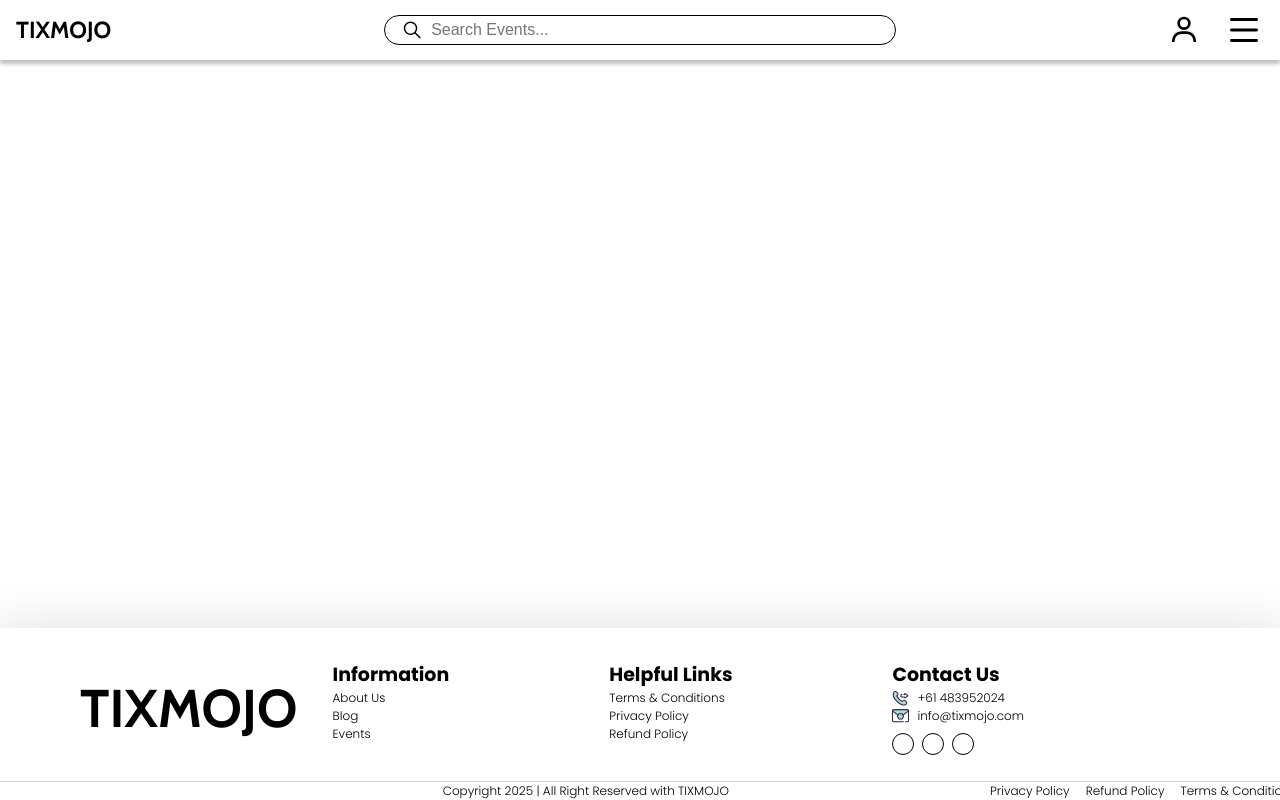
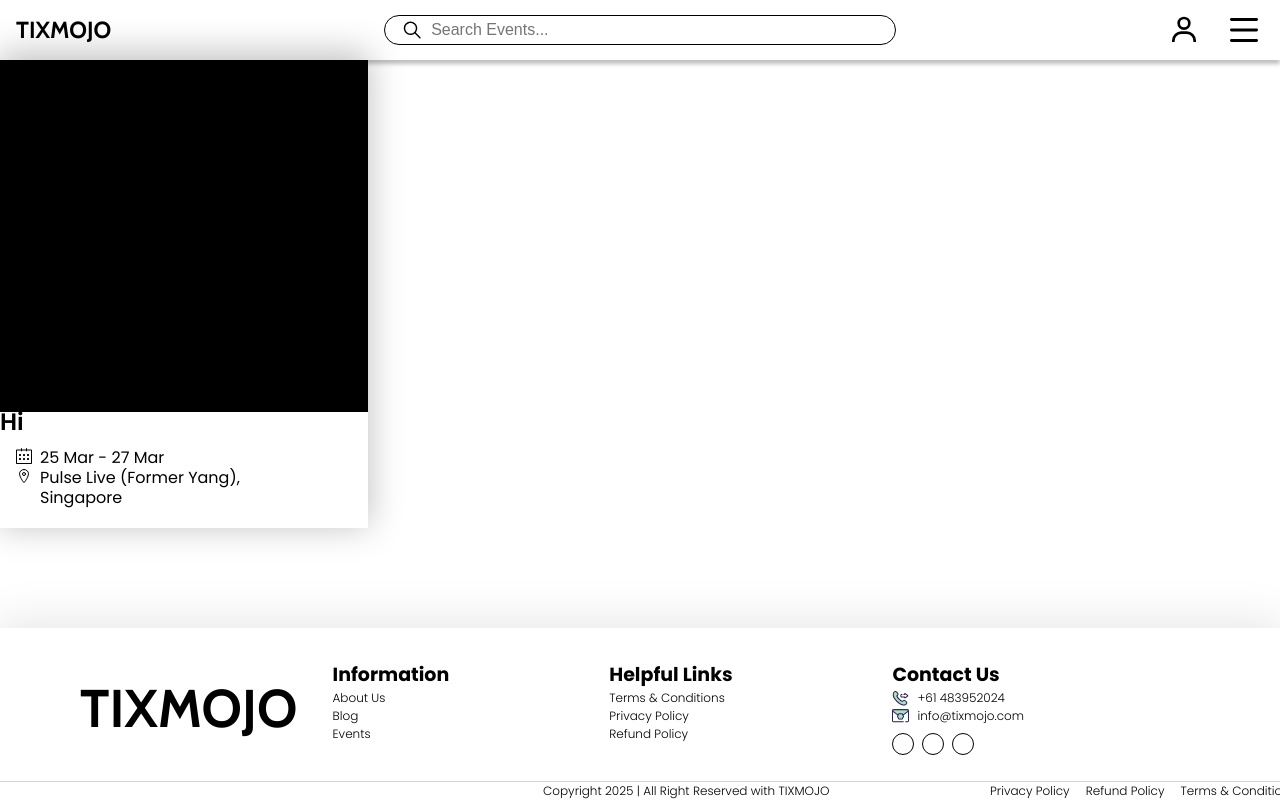
Before and after one commit to devanshtyagi26/Tixmojo, a React (Vite) app: page / in a window 1280 px wide. Built offline with nearby package versions, Linux system fonts and the light colour scheme.

Commit message:
footer links fixed

```diff
--- a/package.json
+++ b/package.json
@@ -16,6 +16,7 @@
     "react-dom": "^19.0.0",
     "react-i18next": "^15.4.1",
     "react-icons": "^5.5.0",
+    "react-router-dom": "^7.4.0",
     "styled-components": "^6.1.16"
   },
   "devDependencies": {
--- a/src/App.jsx
+++ b/src/App.jsx
@@ -1,11 +1,15 @@
+import { BrowserRouter, Routes, Route } from "react-router-dom";
+import Home from "./pages/Home";
+import PageNotFound from "./pages/PageNotFound";
 import Navbar from "./Components/Navbar";
 import Footer from "./Components/Footer";
+import { useState } from "react";
 import { SidebarScroll } from "./Components/Sidebar";
-import { useState } from "react";
+
 function App() {
   const [isSidebarOpen, setIsSidebarOpen] = useState(false);
   return (
-    <>
+    <BrowserRouter>
       <Navbar
         isSidebarOpen={isSidebarOpen}
         toggleScrollPage={() => setIsSidebarOpen((prev) => !prev)}
@@ -16,9 +20,12 @@ function App() {
           toggleScrollPage={() => setIsSidebarOpen((prev) => !prev)}
         />
       )}
-      {console.log(isSidebarOpen)}
+      <Routes>
+        <Route path="/" element={<Home />} />
+        <Route path="/page-not-found" element={<PageNotFound />} />
+      </Routes>
       <Footer />
-    </>
+    </BrowserRouter>
   );
 }
 
--- /dev/null
+++ b/src/Components/Cards.jsx
@@ -0,0 +1,83 @@
+import React from "react";
+import { SlCalender } from "react-icons/sl";
+import { IoLocationOutline } from "react-icons/io5";
+
+const style = {
+  card: {
+    position: "absolute",
+    width: "22.97rem",
+    height: "29.26rem",
+    boxShadow: "0px -0.28rem 2.05rem 0.14rem rgba(0, 0, 0, 0.25)",
+    background: "rgb(255, 255, 255)",
+  },
+  cardImage: {
+    width: "100%",
+    height: "75.2%",
+    backgroundColor: "rgb(0, 0, 0)",
+    backgroundSize: "cover",
+  },
+  cardTitle: {
+    color: "rgb(0, 0, 0)",
+    fontFamily: "Poppins",
+    fontSize: "23.78px",
+    fontWeight: 600,
+    lineHeight: "20.26px",
+    letterSpacing: "10%",
+    textAlign: "left",
+  },
+  details: {
+    display: "flex",
+    flexDirection: "column",
+    alignItems: "left",
+    padding: "1rem",
+  },
+  detailStrip: {
+    display: "flex",
+    alignItems: "flex-start",
+    justifyContent: "left",
+    gap: "0.5rem",
+  },
+  cardDetails: {
+    color: "rgb(0, 0, 0)",
+    fontFamily: "Poppins",
+    fontSize: "16px",
+    fontWeight: 400,
+    lineHeight: "20px",
+    letterSpacing: "10%",
+    textAlign: "left",
+    width: "70%",
+    display: "flex",
+    gap: "0.5rem",
+    flexwrap: "wrap",
+  },
+};
+
+function Cards({
+  eventName,
+  eventPoster,
+  eventAddress,
+  eventDate,
+  eventPrice,
+  eventRank,
+}) {
+  return (
+    <div className="card" style={style.card}>
+      <div className="cardImage" style={style.cardImage}></div>
+      <div className="cardTitle" style={style.cardTitle}>
+        {eventName}
+      </div>
+      <div className="details" style={style.details}>
+        <div className="eventDate" style={style.detailStrip}>
+          <SlCalender />
+          <p style={style.cardDetails}>{eventDate}</p>
+        </div>
+        <div className="eventAddress" style={style.detailStrip}>
+          <IoLocationOutline scale={1.5} />
+          <p style={style.cardDetails}>{eventAddress}</p>
+        </div>
+      </div>
+    </div>
+  );
+}
+
+export default Cards;
--- a/src/Components/Sidebar.jsx
+++ b/src/Components/Sidebar.jsx
@@ -3,13 +3,13 @@ import { HiArrowSmRight, HiChartPie } from "react-icons/hi";
 import { PiListHeartBold } from "react-icons/pi";
 import { HiOutlineInformationCircle, HiOutlinePhone } from "react-icons/hi";
 import "../Style/sidebarAnimation.css";
-import { useEffect, useState } from "react";
+import { useEffect } from "react";
+
 const styles = {
   sidebar: {
     width: "250px",
     height: "70vh",
     backgroundColor: "#f8f9fa",
-    boxShadow: "2px 0 5px rgba(0,0,0,0.1)",
     padding: "1rem",
     display: "flex",
     flexDirection: "column",
@@ -65,16 +65,28 @@ export function SidebarScroll({ toggleScrollPage, isSidebarOpen }) {
   };
 
   useEffect(() => {
+    const handleKeyDown = (event) => {
+      if (event.key === "Escape") {
+        toggleScrollPage();
+      }
+    };
+
     if (isSidebarOpen) {
       const sidebar = document.getElementById("sidebar");
       sidebar.classList.add("slide-in");
       sidebar.classList.remove("slide-out");
+      document.addEventListener("keydown", handleKeyDown);
     } else {
       const sidebar = document.getElementById("sidebar");
       sidebar.classList.remove("slide-in");
       sidebar.classList.add("slide-out");
+      document.removeEventListener("keydown", handleKeyDown);
     }
-  }, [isSidebarOpen]);
+
+    return () => {
+      document.removeEventListener("keydown", handleKeyDown);
+    };
+  }, [isSidebarOpen, toggleScrollPage]);
 
   return (
     <>
--- /dev/null
+++ b/src/pages/Home.jsx
@@ -0,0 +1,16 @@
+import React from "react";
+import Cards from "../Components/Cards.jsx";
+
+function Home() {
+  return (
+    <>
+      <Cards
+        eventName={"Hi"}
+        eventDate={"25 Mar - 27 Mar"}
+        eventAddress={"Pulse Live (Former Yang), Singapore"}
+      />
+    </>
+  );
+}
+
+export default Home;
--- /dev/null
+++ b/src/pages/PageNotFound.jsx
@@ -0,0 +1,53 @@
+import React from "react";
+import Navbar from "../Components/Navbar";
+import Footer from "../Components/Footer";
+import { Link } from "react-router-dom";
+const styles = {
+  container: {
+    display: "flex",
+    flexDirection: "column",
+    alignItems: "center",
+    justifyContent: "center",
+    height: "100vh",
+    width: "100vw",
+    backgroundColor: "#f8f9fa",
+  },
+  h1: {
+    fontSize: "2rem",
+    fontWeight: "bold",
+    color: "#333",
+    textAlign: "center",
+  },
+  p: {
+    fontSize: "1.5rem",
+    color: "#333",
+    textAlign: "center",
+  },
+  link: {
+    textDecoration: "none",
+    color: "#333",
+    textAlign: "center",
+    fontSize: "1.5rem",
+    fontWeight: "bold",
+    backgroundColor: "#333",
+    padding: "10px 20px",
+    borderRadius: "5px",
+  },
+};
+function PageNotFound() {
+  return (
+    <>
+      <Navbar />
+      <div style={styles.container}>
+        <h1 style={styles.h1}>PageNotFound Page</h1>
+        <p style={styles.p}>The page you are looking for does not exist.</p>
+        <Link to="/" style={styles.link}>
+          Go to Home
+        </Link>
+      </div>
+      <Footer />
+    </>
+  );
+}
+
+export default PageNotFound;
```
Also changed, not shown: src/Components/Footer.jsx (+48 -3 lines), src/main.jsx (+7 -7 lines), 1 other file (tests, documents, lock files or other folders).
